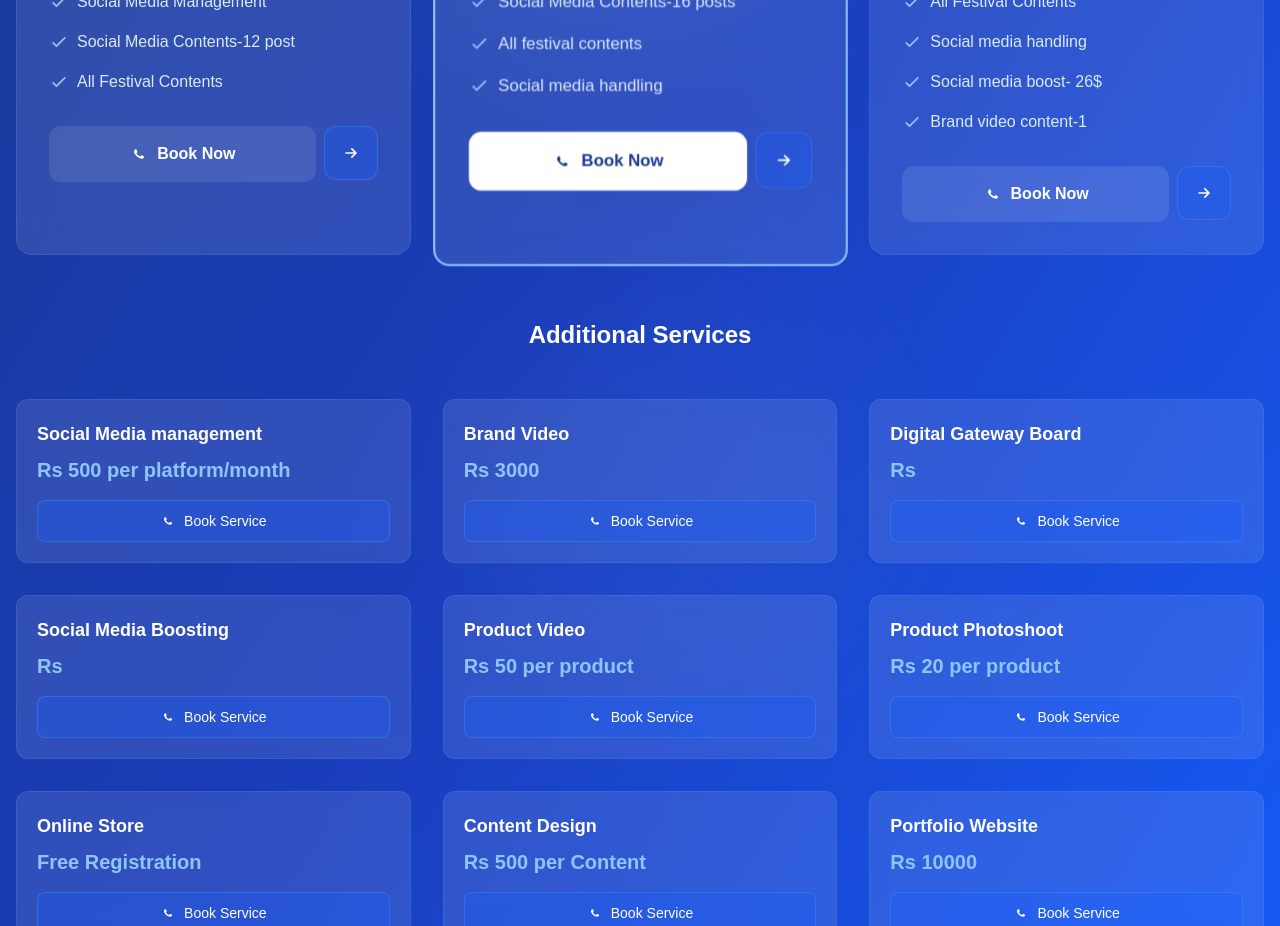
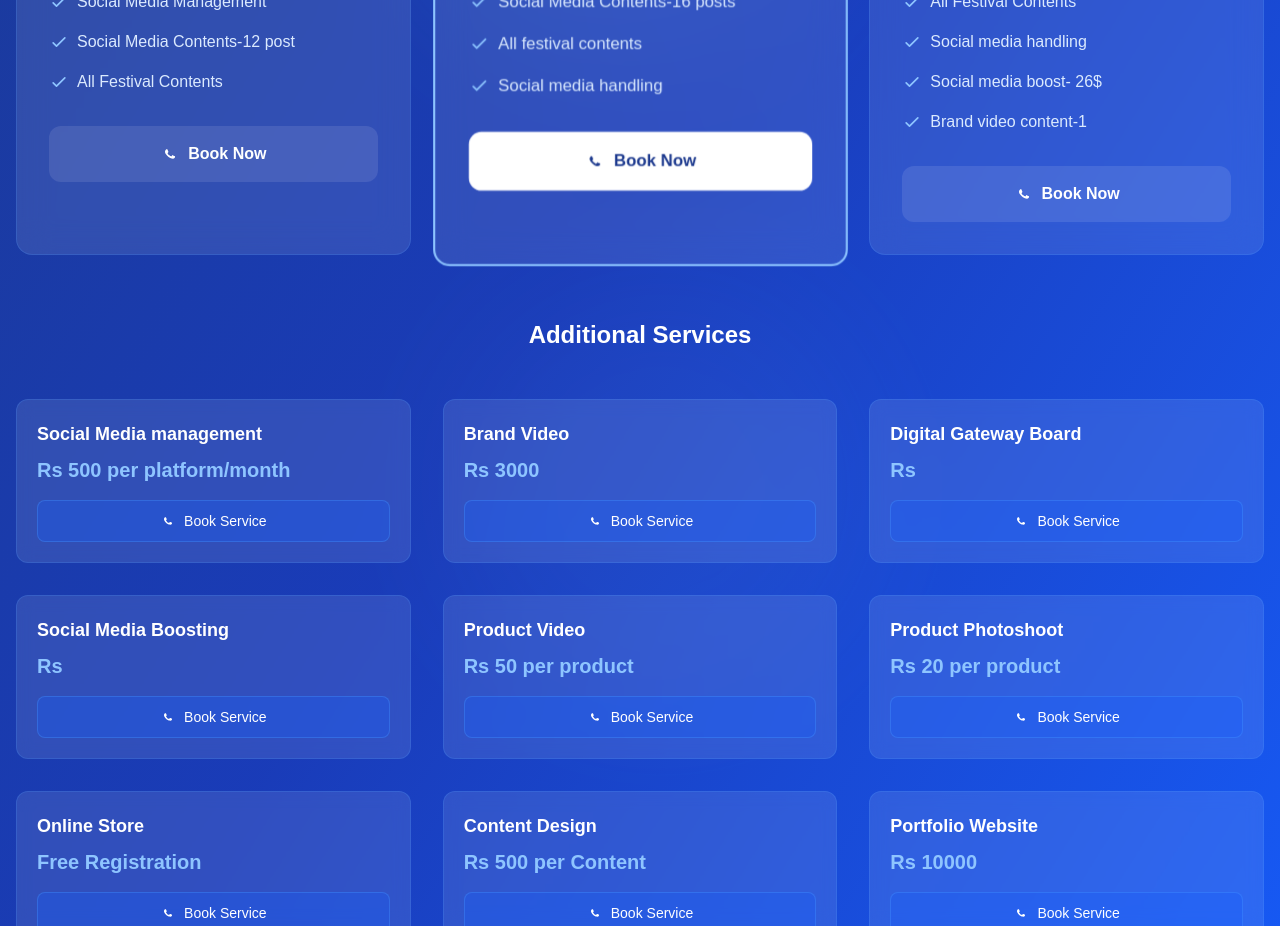
Before and after one commit to Kisoft-Tech-Solutions/paani_portfolio, a Next.js app: page / in a window 1280 px wide. Shown: the part 3320-4246 px from the top of the page. Built offline with nearby package versions, Linux system fonts and the light colour scheme.

Commit message:
remove that buttosn

```diff
--- a/src/components/home/Pricing.tsx
+++ b/src/components/home/Pricing.tsx
@@ -211,12 +211,12 @@ export default function Pricing() {
                       </motion.li>
                     ))}
                   </motion.ul>
-                  <div className="flex gap-2">
+                  <div className="text-center">
                     <motion.button
                       whileHover={{ scale: 1.05 }}
                       whileTap={{ scale: 0.95 }}
                       onClick={() => handleWhatsAppClick(plan.name, plan.price)}
-                      className={`flex-1 py-3 md:py-4 px-6 md:px-4 rounded-xl font-semibold flex items-center justify-center gap-2 ${
+                      className={`w-full py-3 md:py-4 px-6 md:px-4 rounded-xl font-semibold flex items-center justify-center gap-2 ${
                         plan.isPopular
                           ? 'bg-white text-blue-900 hover:bg-blue-50'
                           : 'bg-white/10 text-white hover:bg-white/20'
@@ -227,17 +227,6 @@ export default function Pricing() {
                       </svg>
                       Book Now
                     </motion.button>
-                    <Link href={`/pricing/${pricingCategories[selectedCategory].slug}/${plan.slug}`}>
-                      <motion.button
-                        whileHover={{ scale: 1.05 }}
-                        whileTap={{ scale: 0.95 }}
-                        className="p-3 md:p-4 rounded-xl bg-blue-600/30 text-white hover:bg-blue-600/50 transition-all border border-blue-400/30"
-                      >
-                        <svg xmlns="http://www.w3.org/2000/svg" className="h-5 w-5" fill="none" viewBox="0 0 24 24" stroke="currentColor">
-                          <path strokeLinecap="round" strokeLinejoin="round" strokeWidth={2} d="M13 7l5 5m0 0l-5 5m5-5H6" />
-                        </svg>
-                      </motion.button>
-                    </Link>
                   </div>
                 </div>
               </motion.div>
```
